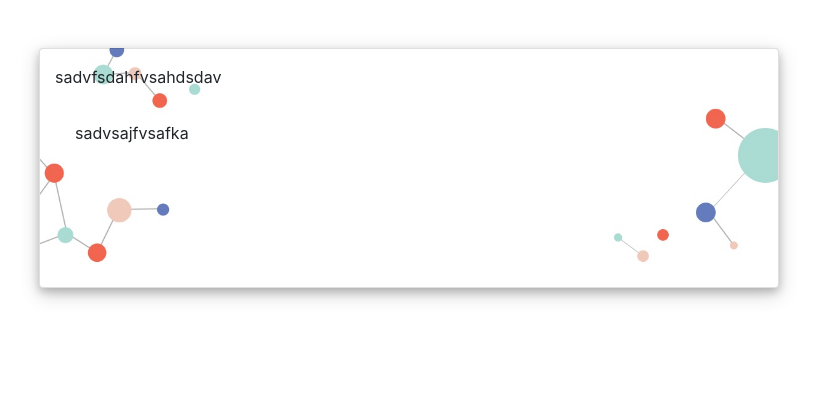
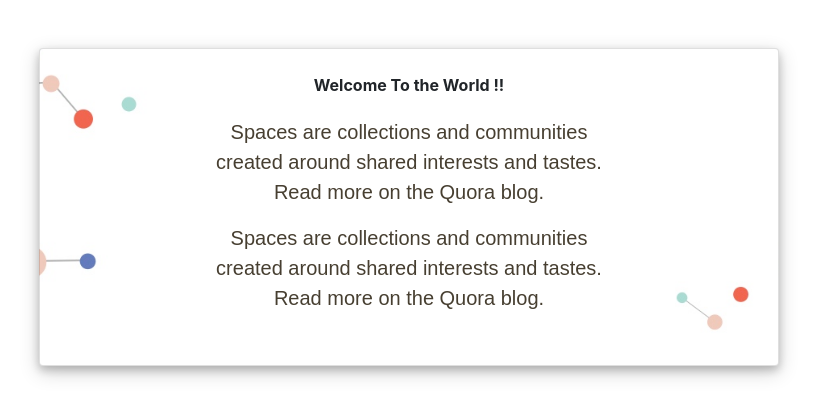
Before and after one commit to singhshubham98/Samadhan, a React (Create React App) app: page /communities in a window 1280 px wide. Shown: the top 416 px of the page, without its empty margins (231-1048 px from the left). Built offline with nearby package versions, Linux system fonts and the light colour scheme.

Commit message:
Communities Welcome World:tada:

```diff
--- a/src/App.js
+++ b/src/App.js
@@ -1,9 +1,8 @@
 import React from "react";
 import Login from "./components/authentication/Login";
 import Register from "./components/authentication/Register";
-import Dashboard from "./components/dashboard/Dashboard";
 import { BrowserRouter, Route } from "react-router-dom";
-import Home from "./components/dashboard/Home";
+import Home from "./components/dashboard/home";
 import Communities from "./components/dashboard/Communities";
 
 function App() {
--- a/src/components/dashboard/Communities.js
+++ b/src/components/dashboard/Communities.js
@@ -8,8 +8,21 @@
       <React.Fragment>
         <div className="container">
           <div className="card mainDiv col-md-8 offset-md-2 mt-5">
-            <div className="card-title">sadvfsdahfvsahdsdav</div>
-            <div className="card-body">sadvsajfvsafka</div>
+            <div className="card-title d-flex justify-content-center mt-2 mb-0">
+              <strong> Welcome To the World !!</strong>
+            </div>
+            <div className="card-body">
+              <div className="paragraph">
+                <p>
+                  Spaces are collections and communities created around shared
+                  interests and tastes. Read more on the Quora blog.
+                </p>
+                <p>
+                  Spaces are collections and communities created around shared
+                  interests and tastes. Read more on the Quora blog.
+                </p>
+              </div>
+            </div>
           </div>
         </div>
       </React.Fragment>
--- a/src/css/Communities.css
+++ b/src/css/Communities.css
@@ -3,5 +3,14 @@
   background-position: center center;
   background-repeat: no-repeat;
   background-size: cover;
-  height: 30vh;
 }
+
+.paragraph {
+  padding: 0 15vmin;
+  text-align: center;
+}
+.paragraph > p {
+  font-size: 2.5vmin;
+  font-family: Arial, Helvetica, sans-serif;
+  color: rgb(71, 63, 49);
+}
```
Also changed, not shown: 1 other file (tests, documents, lock files or other folders).
